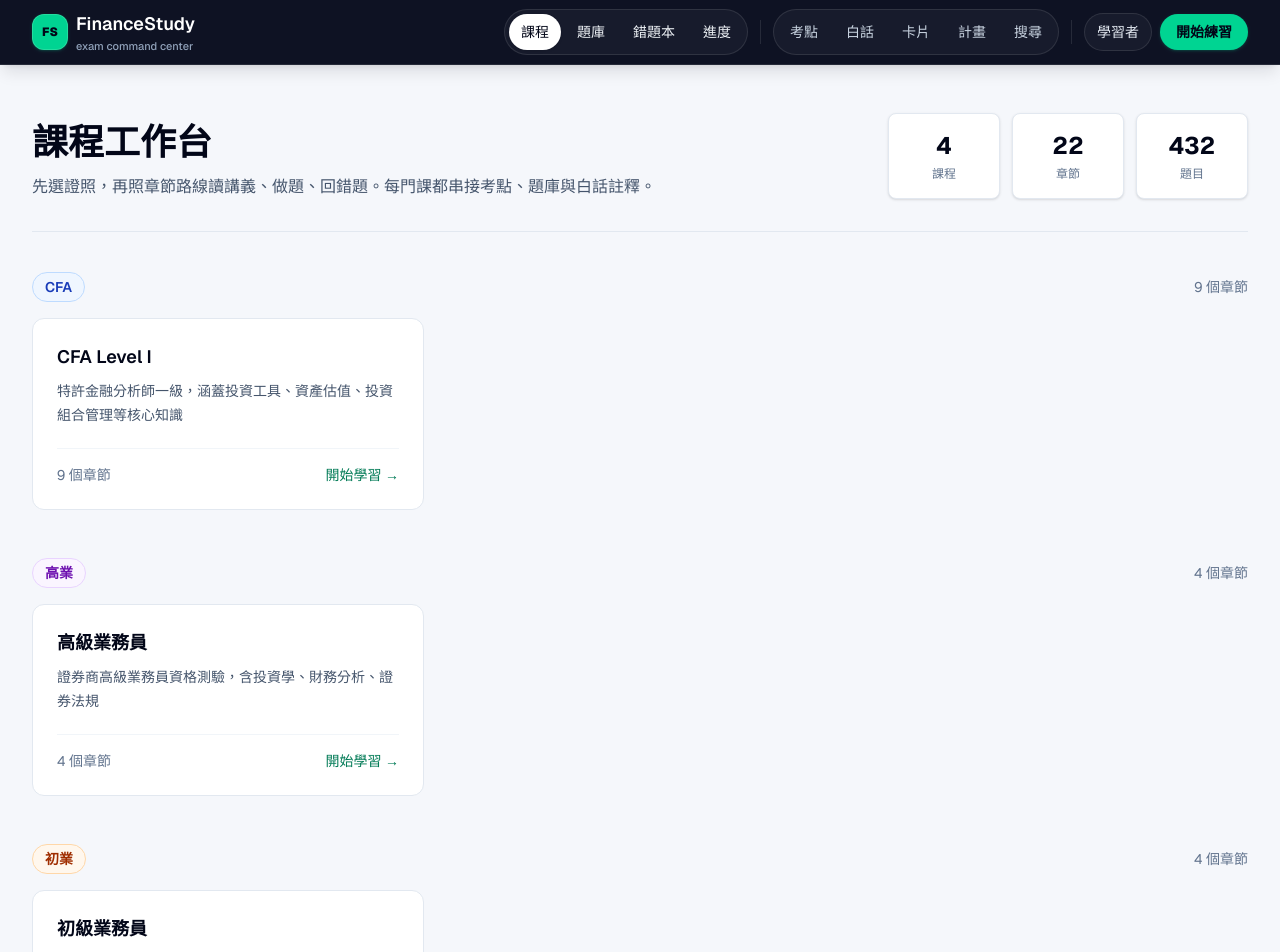
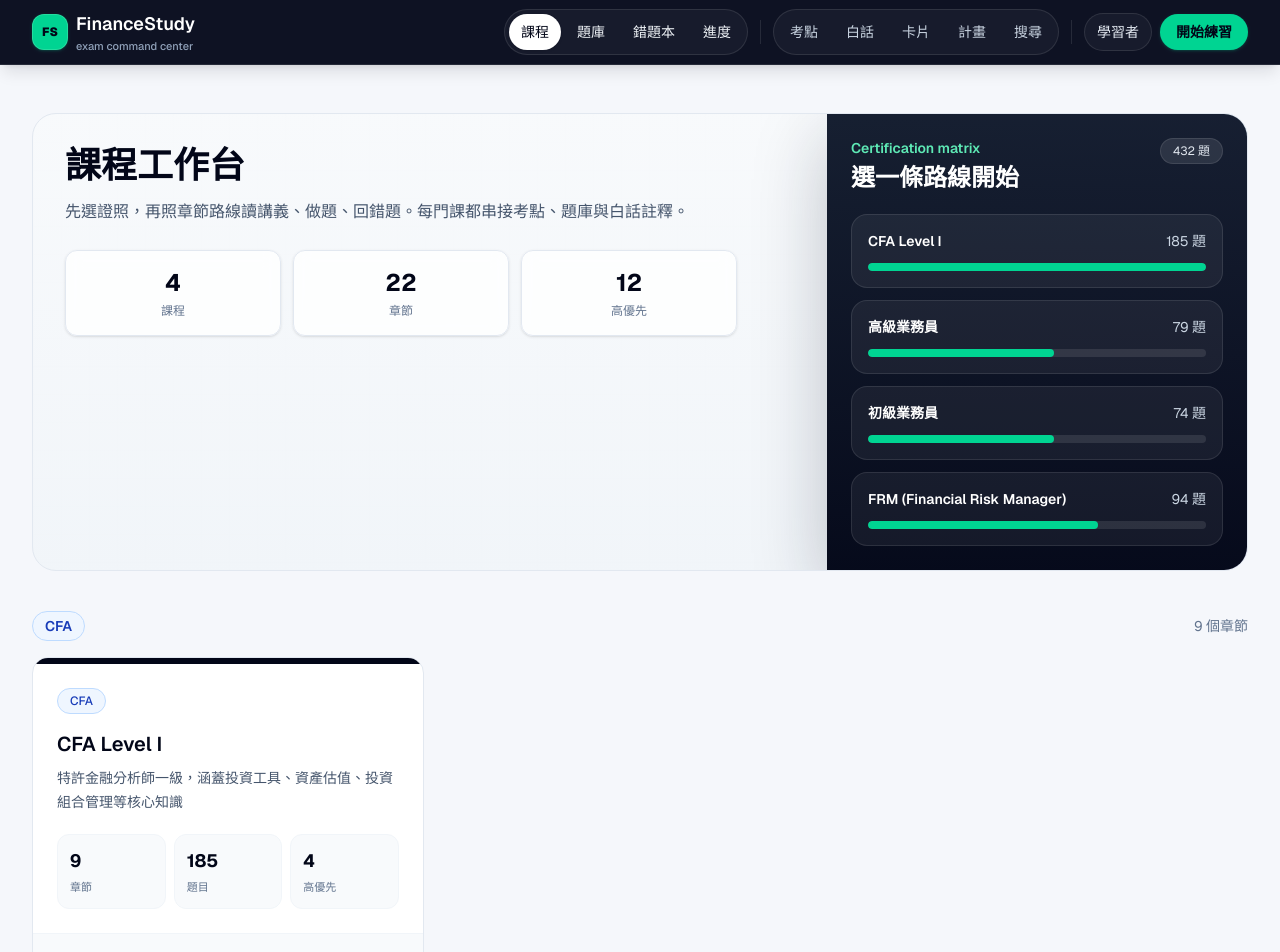
Before and after one commit to ykk820/finance-study, a Next.js app: page /courses in a window 1280 px wide. Shown: the top 952 px of the page. Built offline with nearby package versions, Linux system fonts and the light colour scheme.

Commit message:
Elevate inner learning pages UI

```diff
--- a/src/app/courses/page.tsx
+++ b/src/app/courses/page.tsx
@@ -1,5 +1,6 @@
 import Link from "next/link";
 import { courses } from "@/data/courses";
+import { examFocusCourses } from "@/data/examFocus";
 import { questions } from "@/data/questions";
 
 const categoryLabels: Record<string, string> = {
@@ -19,21 +20,57 @@ const categoryColors: Record<string, string> = {
 export default function CoursesPage() {
   const categories = ["cfa", "securities-senior", "securities-junior", "frm"];
   const totalChapters = courses.reduce((sum, course) => sum + course.chapters.length, 0);
+  const highPriorityTotal = examFocusCourses.reduce(
+    (sum, focus) => sum + focus.topics.filter((topic) => topic.priority === "high").length,
+    0
+  );
 
   return (
     <div className="mx-auto max-w-7xl px-4 py-12 sm:px-6 lg:px-8">
-      <section className="mb-10 border-b border-slate-200 pb-8">
-        <div className="grid gap-6 lg:grid-cols-[1fr_360px] lg:items-end">
-          <div>
+      <section className="premium-grid mb-10 overflow-hidden rounded-3xl border border-slate-200">
+        <div className="grid gap-0 lg:grid-cols-[1fr_420px]">
+          <div className="p-6 sm:p-8">
             <h1 className="text-3xl font-bold text-slate-950 sm:text-4xl">課程工作台</h1>
-            <p className="mt-3 max-w-2xl text-slate-600">
+            <p className="mt-3 max-w-2xl leading-7 text-slate-600">
               先選證照，再照章節路線讀講義、做題、回錯題。每門課都串接考點、題庫與白話註釋。
             </p>
+            <div className="mt-6 grid max-w-2xl grid-cols-3 gap-3">
+              <SummaryStat label="課程" value={`${courses.length}`} />
+              <SummaryStat label="章節" value={`${totalChapters}`} />
+              <SummaryStat label="高優先" value={`${highPriorityTotal}`} />
+            </div>
           </div>
-          <div className="grid grid-cols-3 gap-3">
-            <SummaryStat label="課程" value={`${courses.length}`} />
-            <SummaryStat label="章節" value={`${totalChapters}`} />
-            <SummaryStat label="題目" value={`${questions.length}`} />
+          <div className="command-surface p-6 text-white">
+            <div className="mb-5 flex items-start justify-between gap-4">
+              <div>
+                <p className="text-sm font-semibold text-emerald-300">Certification matrix</p>
+                <h2 className="mt-1 text-2xl font-bold">選一條路線開始</h2>
+              </div>
+              <span className="rounded-full border border-white/10 bg-white/10 px-3 py-1 text-xs text-slate-200">
+                {questions.length} 題
+              </span>
+            </div>
+            <div className="space-y-3">
+              {courses.map((course) => {
+                const courseQuestions = questions.filter((q) => q.courseId === course.id).length;
+                const width = Math.min(100, Math.max(18, Math.round((course.chapters.length / totalChapters) * 100 * 3)));
+                return (
+                  <Link
+                    key={course.id}
+                    href={`/courses/${course.id}`}
+                    className="block rounded-2xl border border-white/10 bg-white/[0.06] p-4 hover:bg-white/[0.1]"
+                  >
+                    <div className="flex items-center justify-between gap-3 text-sm">
+                      <span className="font-semibold text-white">{course.name}</span>
+                      <span className="text-slate-300">{courseQuestions} 題</span>
+                    </div>
+                    <div className="mt-3 h-2 overflow-hidden rounded-full bg-white/10">
+                      <div className="h-full rounded-full bg-emerald-400" style={{ width: `${width}%` }} />
+                    </div>
+                  </Link>
+                );
+              })}
+            </div>
           </div>
         </div>
       </section>
@@ -55,22 +92,7 @@ export default function CoursesPage() {
             </div>
             <div className="grid grid-cols-1 gap-5 md:grid-cols-2 lg:grid-cols-3">
               {filtered.map((course) => (
-                <Link
-                  key={course.id}
-                  href={`/courses/${course.id}`}
-                  className="card-lift group flex min-h-48 flex-col justify-between rounded-xl border border-slate-200 bg-white p-6 hover:border-emerald-300"
-                >
-                  <div>
-                    <h3 className="text-lg font-semibold text-slate-950">{course.name}</h3>
-                    <p className="mt-2 text-sm leading-6 text-slate-600">{course.description}</p>
-                  </div>
-                  <div className="mt-5 flex items-center justify-between border-t border-slate-100 pt-4">
-                    <span className="text-sm text-slate-500">{course.chapters.length} 個章節</span>
-                    <span className="text-sm font-medium text-emerald-700 group-hover:text-emerald-800">
-                      開始學習 →
-                    </span>
-                  </div>
-                </Link>
+                <CourseCard key={course.id} course={course} />
               ))}
             </div>
           </section>
@@ -80,9 +102,49 @@ export default function CoursesPage() {
   );
 }
 
+function CourseCard({ course }: { course: (typeof courses)[number] }) {
+  const courseQuestions = questions.filter((q) => q.courseId === course.id).length;
+  const focus = examFocusCourses.find((item) => item.courseId === course.id);
+  const highPriorityCount = focus?.topics.filter((topic) => topic.priority === "high").length || 0;
+
+  return (
+    <Link
+      href={`/courses/${course.id}`}
+      className="card-lift group flex min-h-64 flex-col justify-between overflow-hidden rounded-2xl border border-slate-200 bg-white hover:border-emerald-300"
+    >
+      <div className="h-1.5 bg-slate-950" />
+      <div className="p-6">
+        <span className={`inline-flex rounded-full border px-3 py-1 text-xs font-medium ${categoryColors[course.category]}`}>
+          {categoryLabels[course.category]}
+        </span>
+        <h3 className="mt-4 text-xl font-semibold text-slate-950">{course.name}</h3>
+        <p className="mt-2 line-clamp-3 text-sm leading-6 text-slate-600">{course.description}</p>
+        <div className="mt-5 grid grid-cols-3 gap-2">
+          <CardMetric label="章節" value={`${course.chapters.length}`} />
+          <CardMetric label="題目" value={`${courseQuestions}`} />
+          <CardMetric label="高優先" value={`${highPriorityCount}`} />
+        </div>
+      </div>
+      <div className="flex items-center justify-between border-t border-slate-100 bg-slate-50 px-6 py-4">
+        <span className="text-sm text-slate-500">Roadmap ready</span>
+        <span className="text-sm font-semibold text-emerald-700 group-hover:text-emerald-800">開始學習 →</span>
+      </div>
+    </Link>
+  );
+}
+
+function CardMetric({ label, value }: { label: string; value: string }) {
+  return (
+    <div className="rounded-xl border border-slate-100 bg-slate-50 p-3">
+      <p className="text-lg font-bold text-slate-950">{value}</p>
+      <p className="mt-1 text-[11px] text-slate-500">{label}</p>
+    </div>
+  );
+}
+
 function SummaryStat({ label, value }: { label: string; value: string }) {
   return (
-    <div className="rounded-lg border border-slate-200 bg-white p-4 text-center shadow-sm">
+    <div className="rounded-xl border border-slate-200 bg-white/80 p-4 text-center shadow-sm backdrop-blur">
       <p className="text-2xl font-bold text-slate-950">{value}</p>
       <p className="mt-1 text-xs text-slate-500">{label}</p>
     </div>
--- a/src/app/exam-focus/page.tsx
+++ b/src/app/exam-focus/page.tsx
@@ -23,20 +23,54 @@ export default function ExamFocusPage() {
 
   return (
     <div className="mx-auto max-w-7xl px-4 py-12 sm:px-6 lg:px-8">
-      <section className="mb-10 rounded-2xl border border-slate-200 bg-white p-6 shadow-sm">
-        <div className="grid gap-6 lg:grid-cols-[1fr_360px] lg:items-end">
-          <div>
+      <section className="premium-grid mb-10 overflow-hidden rounded-3xl border border-slate-200">
+        <div className="grid gap-0 lg:grid-cols-[1fr_420px]">
+          <div className="p-6 sm:p-8">
             <p className="mb-2 text-sm font-semibold text-emerald-600">Exam Intelligence</p>
             <h1 className="text-3xl font-bold text-slate-950 sm:text-4xl">考試重點與考情分析</h1>
             <p className="mt-3 max-w-3xl leading-7 text-slate-600">
               依官方考綱、科目權重、公開題目與解答資訊整理。這裡不複製歷屆考題，
               而是把可公開引用的考試結構轉成可執行的讀書優先順序。
             </p>
+            <div className="mt-6 grid max-w-xl grid-cols-3 gap-3">
+              <SummaryPill label="證照" value={`${examFocusCourses.length}`} />
+              <SummaryPill label="考點" value={`${topicTotal}`} />
+              <SummaryPill label="高優先" value={`${highPriorityTotal}`} />
+            </div>
           </div>
-          <div className="grid grid-cols-3 gap-3">
-            <SummaryPill label="證照" value={`${examFocusCourses.length}`} />
-            <SummaryPill label="考點" value={`${topicTotal}`} />
-            <SummaryPill label="高優先" value={`${highPriorityTotal}`} />
+          <div className="command-surface p-6 text-white">
+            <div className="mb-5 flex items-start justify-between gap-4">
+              <div>
+                <p className="text-sm font-semibold text-emerald-300">Priority board</p>
+                <h2 className="mt-1 text-2xl font-bold">先讀高權重</h2>
+              </div>
+              <span className="rounded-full border border-white/10 bg-white/10 px-3 py-1 text-xs text-slate-200">
+                live map
+              </span>
+            </div>
+            <div className="space-y-3">
+              {examFocusCourses.map((focus) => {
+                const course = courses.find((item) => item.id === focus.courseId);
+                const highCount = focus.topics.filter((topic) => topic.priority === "high").length;
+                const width = Math.min(100, 35 + highCount * 18);
+                if (!course) return null;
+                return (
+                  <Link
+                    key={focus.courseId}
+                    href={`/courses/${focus.courseId}`}
+                    className="block rounded-2xl border border-white/10 bg-white/[0.06] p-4 hover:bg-white/[0.1]"
+                  >
+                    <div className="flex items-center justify-between gap-3 text-sm">
+                      <span className="font-semibold text-white">{course.name}</span>
+                      <span className="text-rose-200">{highCount} high</span>
+                    </div>
+                    <div className="mt-3 h-2 overflow-hidden rounded-full bg-white/10">
+                      <div className="h-full rounded-full bg-rose-400" style={{ width: `${width}%` }} />
+                    </div>
+                  </Link>
+                );
+              })}
+            </div>
           </div>
         </div>
       </section>
@@ -50,7 +84,7 @@ export default function ExamFocusPage() {
           return (
             <article
               key={focus.courseId}
-              className="overflow-hidden rounded-xl border border-slate-200 bg-white shadow-sm"
+              className="premium-card overflow-hidden rounded-2xl border border-slate-200 bg-white"
             >
               <div className="soft-panel border-b border-slate-200 p-6">
                 <div className="mb-4 flex items-start justify-between gap-4">
```
Also changed, not shown: src/app/courses/[courseId]/page.tsx (+34 -15 lines).
